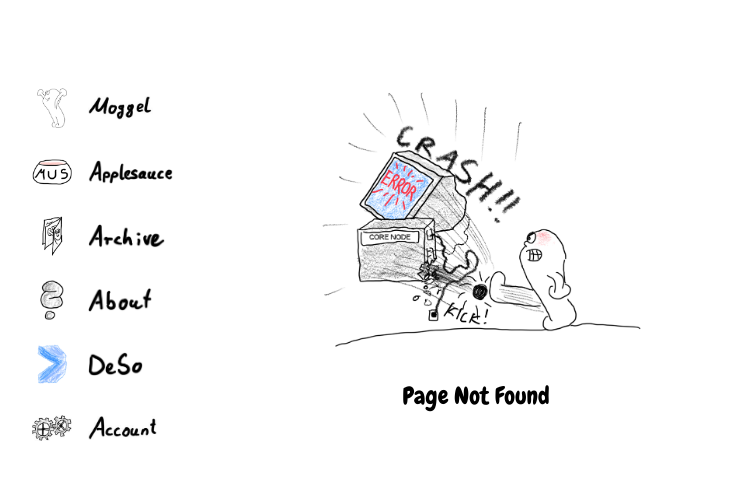
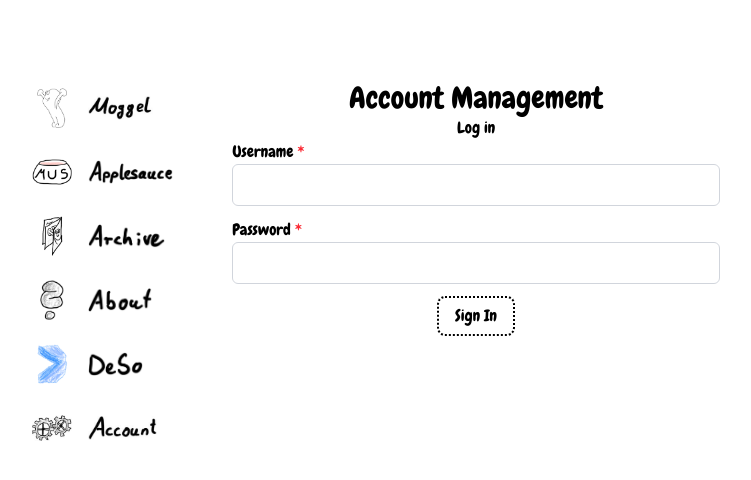
Before and after one commit to Ratzifutzi/moggel.ch, a Next.js app: page /account/login in a window 1280 px wide. Before the commit this address had no page. Shown: the top 480 px of the page, without its empty margins (264-1015 px from the left). Built offline with nearby package versions, Linux system fonts and the light colour scheme.

Commit message:
Added sign in form

```diff
--- a/package.json
+++ b/package.json
@@ -10,6 +10,7 @@
 		"format": "prettier --write \"src/**/*.{js,jsx,ts,tsx,json,css,md}\""
 	},
 	"dependencies": {
+		"formik": "^2.4.9",
 		"mongoose": "^9.3.3",
 		"next": "^16.2.4",
 		"react": "19.2.3",
--- a/src/app/about/page.tsx
+++ b/src/app/about/page.tsx
@@ -1,3 +1,3 @@
-export default function Home() {
+export default function About() {
 	return <h1>About</h1>;
 }
--- /dev/null
+++ b/src/app/account/login/page.tsx
@@ -0,0 +1,95 @@
+'use client';
+
+import Button from '@/components/base/button';
+import RequiredIndicator from '@/components/form/RequiredIndicator';
+import { ErrorMessage, Field, Form, Formik } from 'formik';
+
+interface LoginFormValues {
+	username: string;
+	password: string;
+}
+
+export default function Login() {
+	const initialValues: LoginFormValues = { username: '', password: '' };
+
+	const inputClass =
+		'w-full rounded-md border border-gray-300 px-3 py-2 focus:border-blue-500 focus:outline-none focus:ring-1 focus:ring-blue-500 disabled:cursor-not-allowed disabled:opacity-50';
+	const errorTextClass = 'text-red-500';
+	const groupClass = 'mb-3';
+
+	return (
+		<>
+			<h1 className='text-center text-3xl'>Account Management</h1>
+			<h2 className='text-center'>Log in</h2>
+			<Formik
+				initialValues={initialValues}
+				validate={(values: LoginFormValues) => {
+					const errors: Partial<LoginFormValues> = {};
+					if (!values.username) {
+						errors.username = 'Required';
+					}
+					if (!values.password) {
+						errors.password = 'Required';
+					}
+					return errors;
+				}}
+				onSubmit={(values, { setSubmitting, setErrors }) => {
+					setTimeout(() => {
+						try {
+							setErrors({
+								username: 'Invalid username or password',
+								password: 'Invalid username or password',
+							});
+						} finally {
+							setSubmitting(false);
+						}
+					}, 1000);
+				}}
+			>
+				{({ isSubmitting }) => (
+					<Form>
+						<div className={groupClass}>
+							<label>
+								Username <RequiredIndicator />
+							</label>
+							<Field
+								type='username'
+								name='username'
+								className={inputClass}
+								disabled={isSubmitting}
+								required
+							/>
+							<ErrorMessage
+								name='username'
+								component='div'
+								className={errorTextClass}
+							/>
+						</div>
+						<div className={groupClass}>
+							<label>
+								Password <RequiredIndicator />
+							</label>
+							<Field
+								type='password'
+								name='password'
+								className={`${inputClass} font-mono`}
+								disabled={isSubmitting}
+								required
+							/>
+							<ErrorMessage
+								name='password'
+								component='div'
+								className={errorTextClass}
+							/>
+						</div>
+						<div className='flex w-full flex-col items-center'>
+							<Button type='submit' disabled={isSubmitting}>
+								Sign In
+							</Button>
+						</div>
+					</Form>
+				)}
+			</Formik>
+		</>
+	);
+}
--- a/src/app/account/page.tsx
+++ b/src/app/account/page.tsx
@@ -1,5 +1,6 @@
 import Button from '@/components/base/button';
 import { GetServerFlags, ServerFlags, ToggleFlag } from '@/models/Flags';
+import Link from 'next/link';
 
 export default async function Home() {
 	const FLAGS: ServerFlags[] = await GetServerFlags();
@@ -23,9 +24,9 @@ export default async function Home() {
 				{/* Log In */}
 				<div className='flex flex-1 flex-col items-center justify-center'>
 					<div className='mb-5 aspect-square h-20 bg-black'></div>
-					<a href='/login'>
+					<Link href='/account/login'>
 						<Button>Log In</Button>
-					</a>
+					</Link>
 					{!SIGNUP_ALLOWED && <div className='h-5' />}
 				</div>
 			</div>
--- /dev/null
+++ b/src/app/account/signup/page.tsx
@@ -0,0 +1,14 @@
+'use client';
+
+import Button from '@/components/base/button';
+import { GetServerFlags, ServerFlags, ToggleFlag } from '@/models/Flags';
+import Link from 'next/link';
+
+export default function SignUp() {
+	return (
+		<>
+			<h1 className='mb-4 text-center text-3xl'>Account Management</h1>
+			<p className='text-center'>Sign Up is not allowed.</p>
+		</>
+	);
+}
--- a/src/components/base/button.tsx
+++ b/src/components/base/button.tsx
@@ -2,9 +2,15 @@ export default function Button({
 	children,
 	onClick,
 	disabled,
-}: React.PropsWithChildren<{ onClick?: () => void; disabled?: boolean }>) {
+	type,
+}: React.PropsWithChildren<{
+	onClick?: () => void;
+	disabled?: boolean;
+	type?: 'submit' | 'reset' | 'button' | undefined;
+}>) {
 	return (
 		<button
+			type={type}
 			disabled={disabled}
 			className={`flex cursor-pointer flex-row items-center gap-2 rounded-lg border-2 border-dotted bg-white px-4 py-2 pt-1.5 pb-1.5 text-black transition-all disabled:cursor-not-allowed disabled:opacity-50 md:hover:bg-gray-100`}
 			onClick={onClick}
--- /dev/null
+++ b/src/components/form/RequiredIndicator.tsx
@@ -0,0 +1,3 @@
+export default function RequiredIndicator() {
+	return <span className='text-red-500'>*</span>;
+}
```
Also changed, not shown: 1 other file (tests, documents, lock files or other folders).
